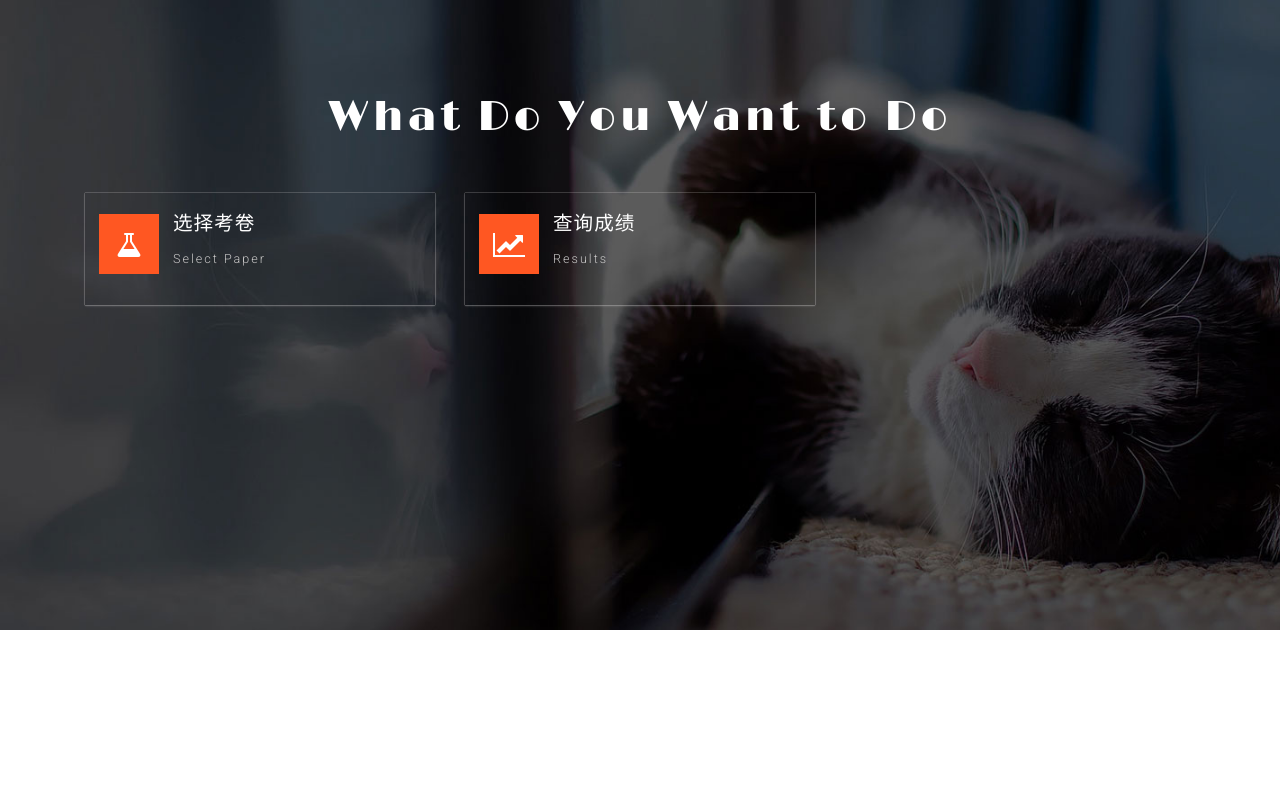
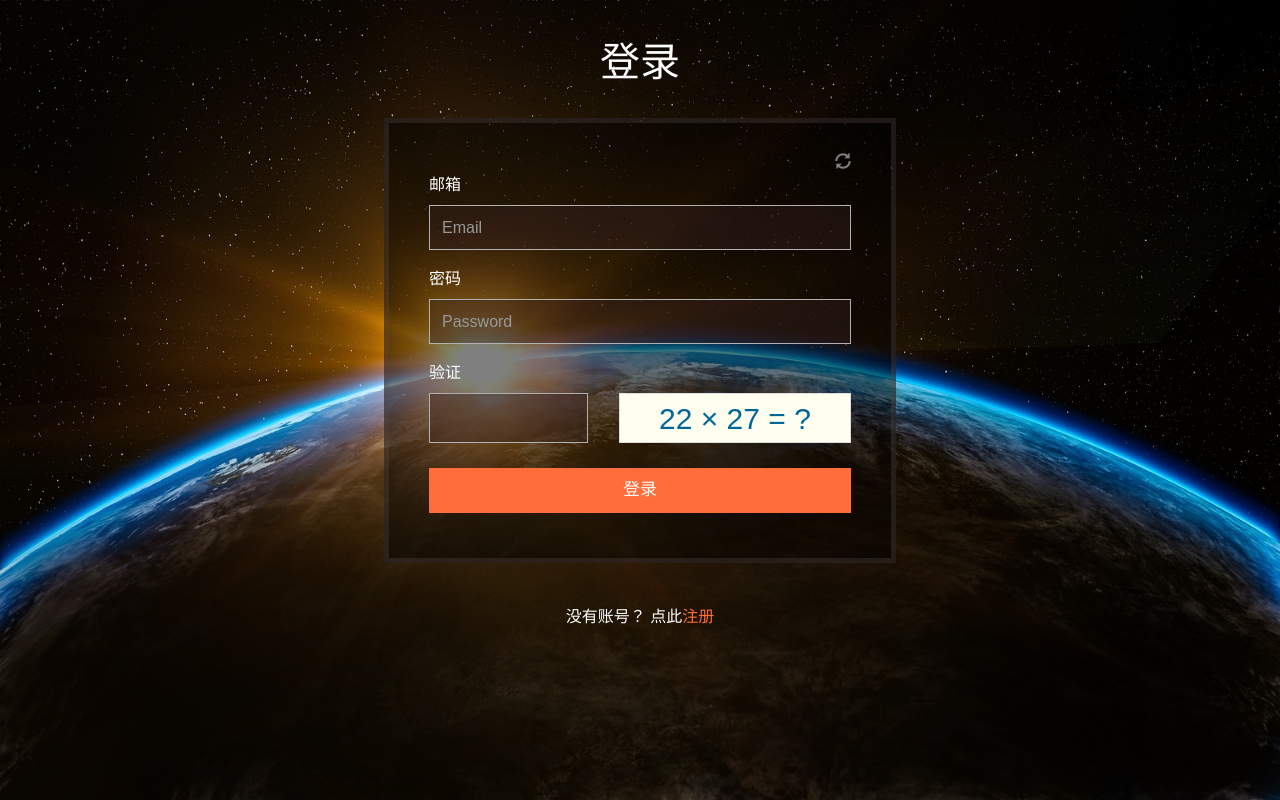
Before and after one commit to srewac/PetHospital, a Django app: page /Test/test/ in a window 1280 px wide. Run offline with Django 3.2, Linux system fonts and the light colour scheme; some libraries are stand-ins or nearby versions; some web fonts are replaced.

Commit message:
mild change on certain interface & do over on Test/test

```diff
--- a/Test/views.py
+++ b/Test/views.py
@@ -2,7 +2,10 @@ from django.shortcuts import render
 
 # Create your views here.
 def test(request):
-    return render(request, 'Test/test.html')
+    if request.session.get('username', None):
+        return render(request, 'Test/test.html')
+    else:
+        return render(request, 'User/sign_in.html')
 
 def select_paper(request):
     return render(request, 'Test/select_paper.html')
--- a/User/views.py
+++ b/User/views.py
@@ -63,7 +63,7 @@ def sign_in(request):
 
 def sign_out(request):
     request.session.clear();
-    return HttpResponseRedirect('/User/index/');
+    return HttpResponseRedirect('/User/sign_in/');
 
 
 def test(request):
--- a/static/css/style.css
+++ b/static/css/style.css
@@ -955,8 +955,6 @@ h3.agileits-title span {
 }
 
 #services {
-	background: url(../images/a1.jpg) no-repeat;
-	background-size: cover;
 	min-height: 630px;
 	padding-top: 6em;
 }
--- a/templates/Test/test.html
+++ b/templates/Test/test.html
@@ -36,11 +36,35 @@
     <!-- //web-fonts -->
 </head>
 <body>
-<div class="agile_secives " id="services">
+<div class="agileits-banner">
+    <div class="bnr-agileinfo">
+        <div class="banner-top w3layouts">
             <div class="container">
-        <h3 class="agileits-title two">What Do You Want to Do</h3>
-        <div class="markets-grids">
-            <div class="col-md-4 w3ls-markets-grid">
+                <ul class="agile_top_section">
+                    <li>
+                        <p> Pet Hospital</p>
+                    </li>
+                    <li>
+                        <p></p>
+                    </li>
+                    <li>
+                        {% if request.session.user_id %}
+                            <a class="sign" href="#">{{ request.session.username }}</a>
+                            <a class="sign" href="{% url 'sign_out' %}">注销</a>
+                        {% else %}
+                            <a class="sign" href="{% url 'sign_in' %}" >
+                                <i class="fa fa-sign-in" aria-hidden="true"></i> Sign In</a>
+                            <a class="sign" href="{% url 'sign_up' %}" >
+                                <i class="fa fa-sign-in" aria-hidden="true"></i> Sign Up</a>
+                        {% endif %}
+                    </li>
+                </ul>
+            </div>
+        </div>
+        <h3 class="agileits-title two" style="margin-top: 60px">What Do You Want to Do</h3>
+        <div class="container">
+            <div class="markets-grids" align="center">
+                <div class="col-md-4 w3ls-markets-grid" style="margin-left: 20%">
                     <a href="{% url 'select_paper' %}">
                         <div class="agileits-icon-grid">
                             <div class="icon-left">
@@ -69,7 +93,12 @@
                 <div class="clearfix"></div>
             </div>
         </div>
+        <div class="banner-w3text w3layouts">
         </div>
+
+    </div>
+</div>
+
 
 <!-- Placed at the end of the document so the pages load faster -->
 <script src="/static/js/bootstrap.js"></script>
--- a/templates/User/index.html
+++ b/templates/User/index.html
@@ -8,7 +8,7 @@ License URL: http://creativecommons.org/licenses/by/3.0/
 <html lang="en">
 
 <head>
-    <title>Pets Care an Animals Category Bootstrap Responsive website Template | Home :: w3layouts</title>
+    <title>PetHospital</title>
     <meta name="viewport" content="width=device-width, initial-scale=1">
     <meta http-equiv="Content-Type" content="text/html; charset=utf-8"/>
     <meta name="keywords" content="Pets Care Responsive web template, Bootstrap Web Templates, Flat Web Templates, Android Compatible web template,
--- a/templates/User/sign_in.html
+++ b/templates/User/sign_in.html
@@ -1,7 +1,7 @@
 <!doctype html>
 <html>
 <head>
-    <title>Sign In Form</title>
+    <title>PetHospital: Sign in</title>
     <meta name="viewport" content="width=device-width, initial-scale=1">
     <meta http-equiv="Content-Type" content="text/html; charset=utf-8"/>
     <meta name="keywords"
@@ -23,7 +23,7 @@
     <!-- /css -->
 </head>
 <body>
-<h1 class="w3ls">Sign In Form</h1>
+<h1 class="w3ls">登录</h1>
 <div class="content-agileits">
     <form action="{% url 'sign_in' %}" method="post" data-toggle="validator" role="form">
         {% csrf_token %}
@@ -33,26 +33,26 @@
         </div>
 
         <div class="form-group w3l agileinfo wthree w3-agileits">
-            <label for="inputEmail" class="control-label">Email</label>
+            <label for="inputEmail" class="control-label">邮箱</label>
             <input type="email" class="form-control" id="inputEmail" name="inputEmail" placeholder="Email"
                    data-error="This email address is invalid" required>
         </div>
         <div class="form-group w3l agileinfo wthree w3-agileits">
-            <label for="inputPassword" class="control-label">Password</label>
+            <label for="inputPassword" class="control-label">密码</label>
             <input type="password" data-minlength="4" class="form-control" id="inputPassword" name="inputPassword"
                    placeholder="Password" required>
             <!--div class="help-block">Minimum of 4 characters</div-->
         </div>
         <div class="form-group w3l agileinfo wthree w3-agileits">
-            <label for="Verify" class="control-label">Verify</label>
+            <label for="Verify" class="control-label">验证</label>
             <div id="mpanel3"></div>
         </div>
         <div class="form-group">
-            <button type="submit"style="margin-top: 20px" class="btn btn-lg" id="sign_in-btn" onclick="veri()">Sign In</button>
+            <button type="submit"style="margin-top: 20px" class="btn btn-lg" id="sign_in-btn" onclick="veri()">登录</button>
         </div>
     </form>
 </div>
-<p class="copyright-w3ls">Don't have an account? Click here to <a href="{% url 'sign_up' %}">Sign Up</a></p>
+<p class="copyright-w3ls">没有账号？ 点此<a href="{% url 'sign_up' %}">注册</a></p>
 <!-- js files -->
 <script src="/static/js/jquery-1.10.2.min.js"></script>
 <script src="/static/js/bootstrap.min.js"></script>
--- a/templates/User/sign_up.html
+++ b/templates/User/sign_up.html
@@ -38,7 +38,7 @@
                    data-error="Enter Your First Name" required>
         </div>
         <div class="form-group w3l agileinfo wthree w3-agileits">
-            <label for="inputEmail" class="control-label">Email</label>
+            <label for="inputEmail" class="control-label">邮箱</label>
             <input type="email" class="form-control" id="inputEmail" name="inputEmail" placeholder="Email"
                    data-error="This email address is invalid" required>
         </div>
```
Lines whose indentation alone changed are shown as unchanged.
